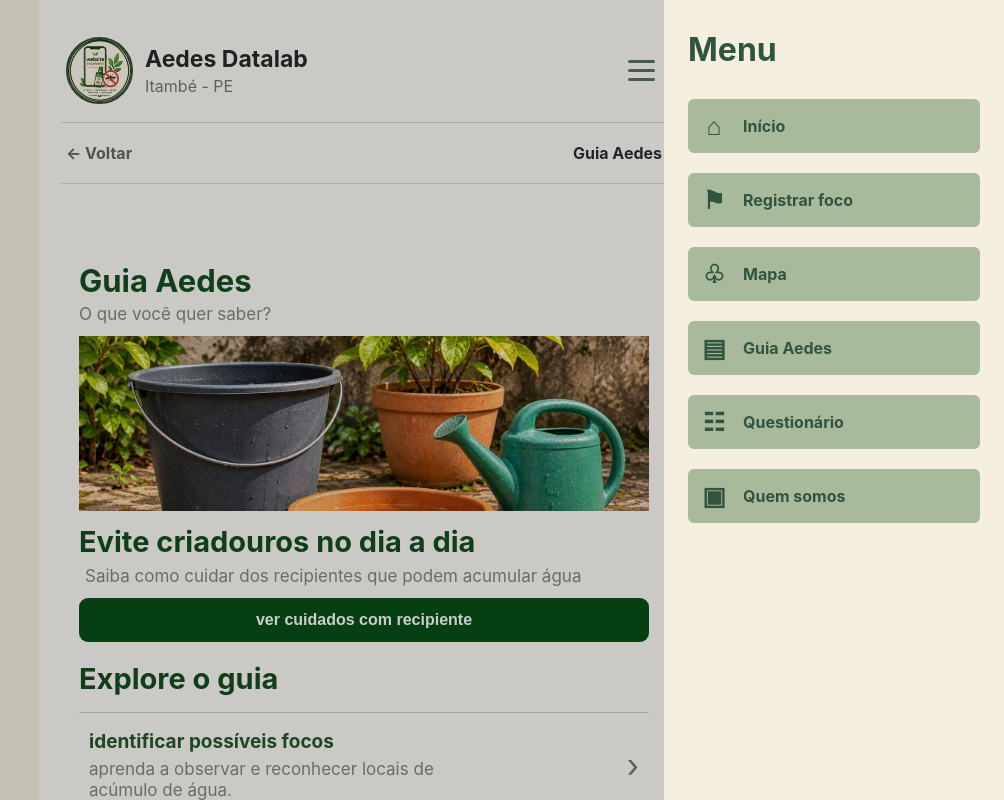
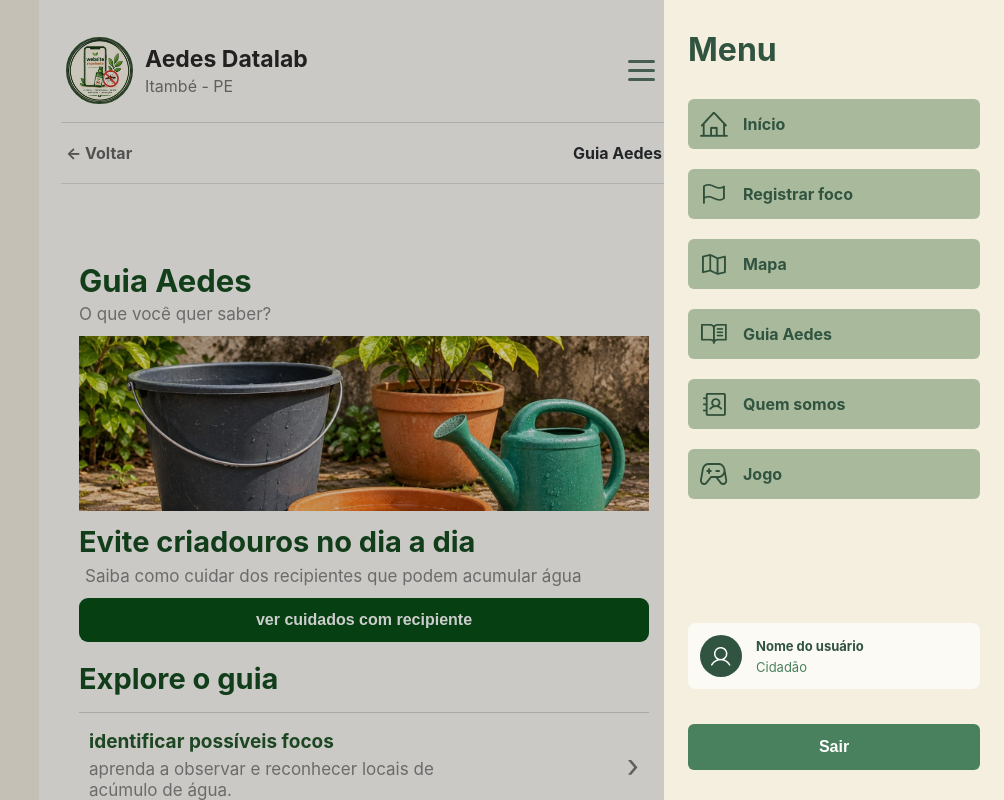
Before and after one commit to joaovitorregis/Aedes-Data-Lab, a website: page site/paginas/index.html in a window 1280 px wide. Both pictures are taken after a click on the button "Abrir menu". Shown: the top 800 px of the page, without its empty margins (276-1280 px from the left). Drawn offline with Linux system fonts and the light colour scheme.

Commit message:
fix: ícones, rodapé e ordem do Figma no menu do cidadão

```diff
--- a/site/automedicacao.css
+++ b/site/automedicacao.css
@@ -608,6 +608,13 @@ body.menu-aberto {
     text-align: center;
 }
 
+.menu-lateral img {
+    display: block;
+    width: auto;
+    height: auto;
+    margin: 0 auto;
+}
+
 .menu-link:hover,
 .menu-link:focus-visible {
     background: #91a787;
--- a/site/css/estilos.css
+++ b/site/css/estilos.css
@@ -324,6 +324,13 @@ html {
   text-align: center;
 }
 
+.menu-lateral img {
+    display: block;
+    width: auto;
+    height: auto;
+    margin: 0 auto;
+}
+
 .menu-link:hover,
 .menu-link:focus-visible {
   background: #91a787;
--- a/site/css/mapa.css
+++ b/site/css/mapa.css
@@ -141,6 +141,13 @@ header p {
     font-size: 25px;
     width: 28px;
     text-align: center;
+}
+
+.menu-lateral img {
+    display: block;
+    width: auto;
+    height: auto;
+    margin: 0 auto;
 }
 
 .menu-link:hover,
--- a/site/js/compartilhado/menu.js
+++ b/site/js/compartilhado/menu.js
@@ -13,13 +13,20 @@ document.addEventListener("DOMContentLoaded", () => {
 
     const raiz = new URL("../../", urlScript);
     const itens = [
-        { href: "inicio.html", icone: "⌂", texto: "Início" },
-        { href: "paginas/registrar-foco.html", icone: "⚑", texto: "Registrar foco" },
-        { href: "paginas/mapa.html", icone: "♧", texto: "Mapa" },
-        { href: "paginas/guia-aedes.html", icone: "▤", texto: "Guia Aedes" },
-        { href: "paginas/questionario.html", icone: "☷", texto: "Questionário" },
-        { href: "paginas/quem-somos.html", icone: "▣", texto: "Quem somos" }
+        { href: "inicio.html", icone: "início.ico", texto: "Início" },
+        { href: "paginas/registrar-foco.html", icone: "registrar-foco.ico", texto: "Registrar foco" },
+        { href: "paginas/mapa.html", icone: "mapa.ico", texto: "Mapa" },
+        { href: "paginas/guia-aedes.html", icone: "guia-aedes.ico", texto: "Guia Aedes" },
+        { href: "paginas/quem-somos.html", icone: "quem-somos.ico", texto: "Quem somos" },
+        { href: "paginas/jogo.html", icone: "controle.ico", texto: "Jogo" }
     ];
+
+    function criarIcone(arquivo) {
+        const imagem = document.createElement("img");
+        imagem.src = new URL(`assets/imagens/${arquivo}`, raiz).href;
+        imagem.alt = "";
+        return imagem;
+    }
 
     const fundo = document.createElement("div");
     fundo.className = "menu-fundo";
@@ -50,7 +57,7 @@ document.addEventListener("DOMContentLoaded", () => {
         link.href = url.href;
         link.append(icone, document.createTextNode(` ${item.texto}`));
 
-        icone.textContent = item.icone;
+        icone.append(criarIcone(item.icone));
 
         if (url.pathname === window.location.pathname) {
             link.setAttribute("aria-current", "page");
@@ -59,7 +66,22 @@ document.addEventListener("DOMContentLoaded", () => {
         navegacao.append(link);
     });
 
-    menu.append(topo, navegacao);
+    // O cidadão não tem conta: o nome é o texto do Figma e "Sair" só fecha o menu.
+    const rodape = document.createElement("div");
+    rodape.className = "menu-rodape";
+    rodape.innerHTML = `
+        <div class="usuario-info">
+            <div class="usuario-icone"></div>
+            <div>
+                <strong>Nome do usuário</strong>
+                <p>Cidadão</p>
+            </div>
+        </div>
+        <button class="botao-sair" type="button">Sair</button>
+    `;
+    rodape.querySelector(".usuario-icone").append(criarIcone("perfil-icon.ico"));
+
+    menu.append(topo, navegacao, rodape);
 
     const cabecalho = botao.closest("header");
 
@@ -110,6 +132,7 @@ document.addEventListener("DOMContentLoaded", () => {
     });
 
     fundo.addEventListener("click", fecharMenu);
+    rodape.querySelector(".botao-sair").addEventListener("click", fecharMenu);
 
     links.forEach((link) => {
         link.addEventListener("click", fecharMenu);
--- a/site/repelente.css
+++ b/site/repelente.css
@@ -614,6 +614,13 @@ body.menu-aberto {
     text-align: center;
 }
 
+.menu-lateral img {
+    display: block;
+    width: auto;
+    height: auto;
+    margin: 0 auto;
+}
+
 .menu-link:hover,
 .menu-link:focus-visible {
     background: #91a787;
--- a/site/sintomas.css
+++ b/site/sintomas.css
@@ -608,6 +608,13 @@ body.menu-aberto {
     text-align: center;
 }
 
+.menu-lateral img {
+    display: block;
+    width: auto;
+    height: auto;
+    margin: 0 auto;
+}
+
 .menu-link:hover,
 .menu-link:focus-visible {
     background: #91a787;
```
Also changed, not shown: site/paginas/automedicacao.html (+10 -11 lines), site/paginas/jogo.html (+10 -11 lines), site/paginas/mapa.html (+10 -11 lines), site/paginas/repelentes.html (+10 -11 lines), site/paginas/sintomas.html (+10 -11 lines).
